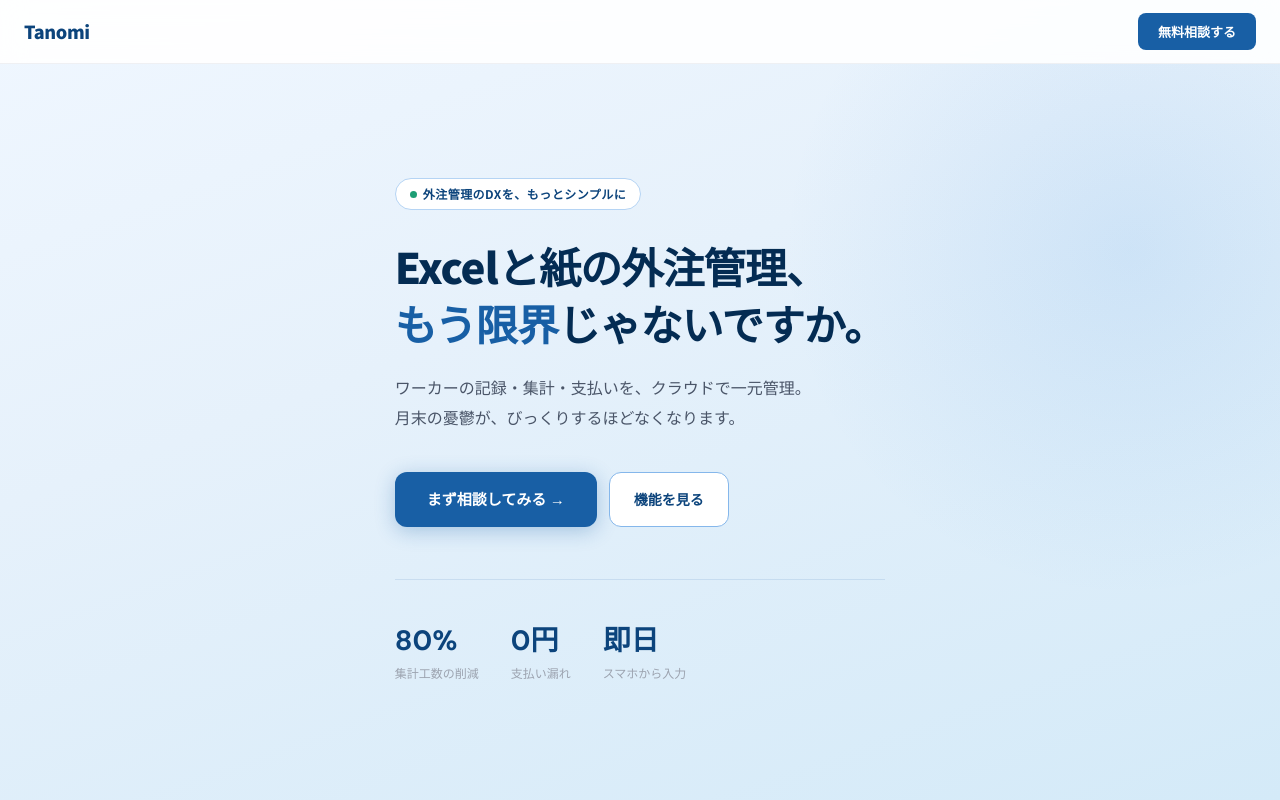
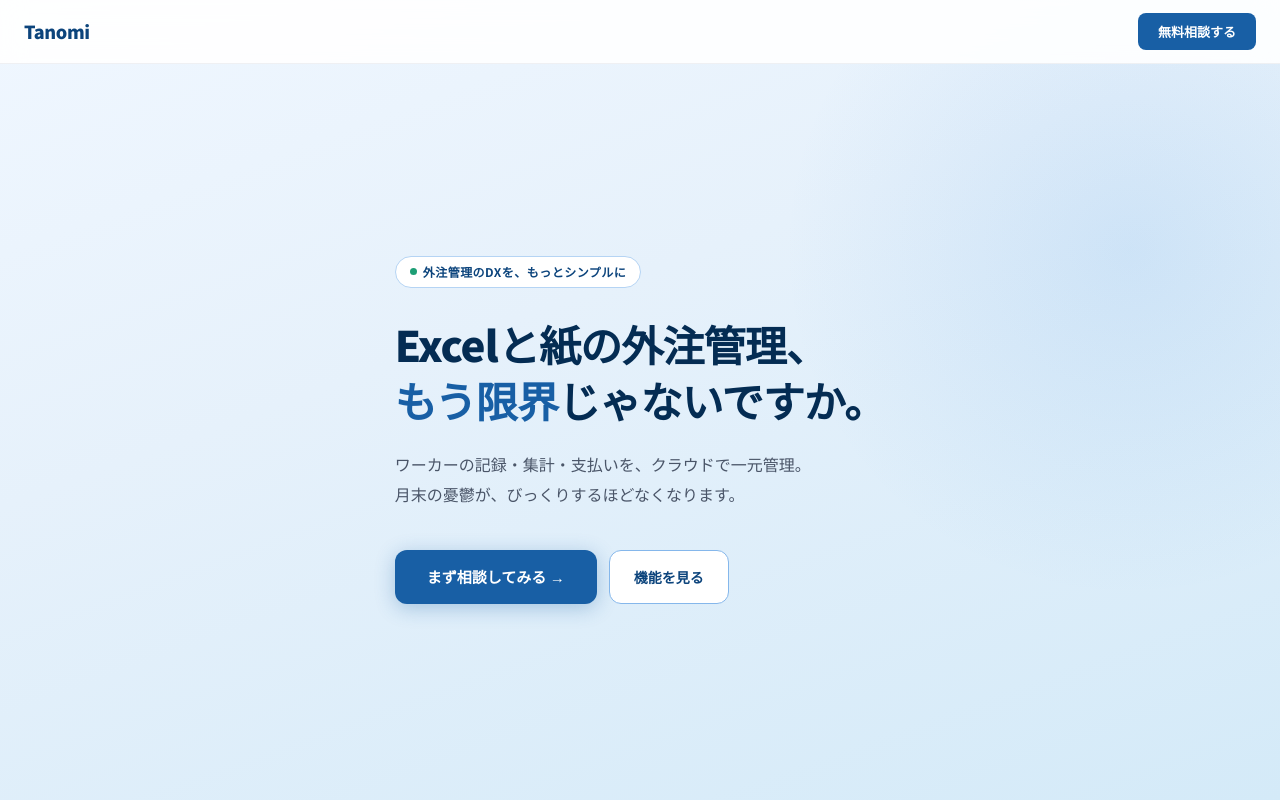
Before and after one commit to ryu07240724/naishoku-system, a Next.js app: page /lp in a window 1280 px wide. Shown: the top 800 px of the page. Built offline with nearby package versions, Linux system fonts and the light colour scheme.

Commit message:
fix: LP 根拠のない数値を削除

```diff
--- a/app/lp/page.tsx
+++ b/app/lp/page.tsx
@@ -128,20 +128,6 @@ export default function LpPage() {
           <div className="hero-actions">
             <a href="#contact" className="btn-primary">まず相談してみる →</a>
             <a href="#features" className="btn-ghost">機能を見る</a>
-          </div>
-          <div className="stats-row">
-            <div className="stat-item">
-              <div className="num">80%</div>
-              <div className="lbl">集計工数の削減</div>
-            </div>
-            <div className="stat-item">
-              <div className="num">0円</div>
-              <div className="lbl">支払い漏れ</div>
-            </div>
-            <div className="stat-item">
-              <div className="num">即日</div>
-              <div className="lbl">スマホから入力</div>
-            </div>
           </div>
         </div>
       </div>
```
